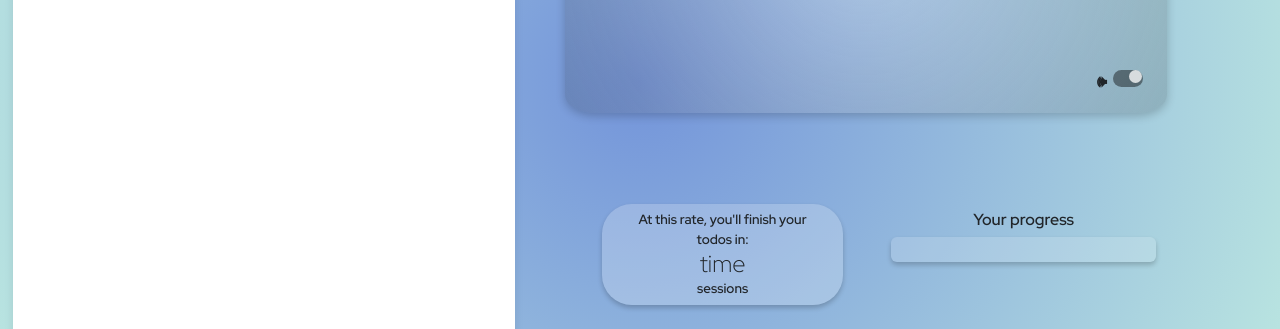
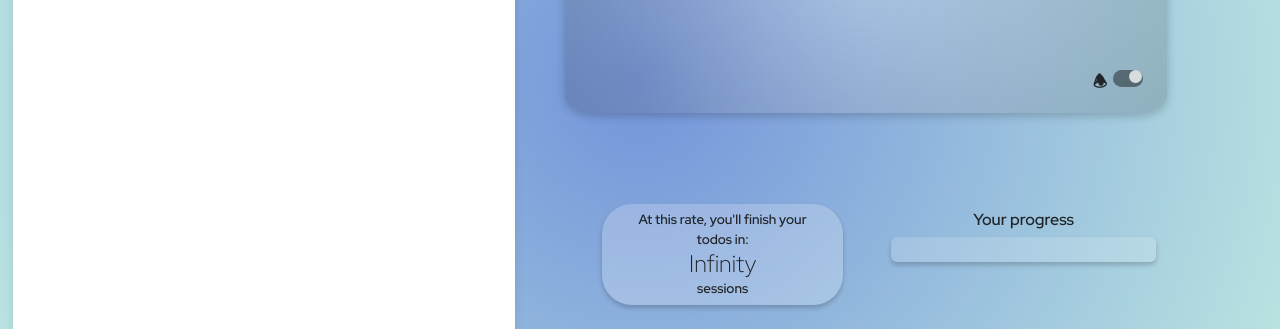
Before and after one commit to lielbidago/Todo-Pomodoro, a React (Create React App) app: page /Todos-and-pomodoro in a window 1280 px wide. Shown: the part 319-648 px from the top of the page. Built offline with nearby package versions, Linux system fonts and the light colour scheme.

Commit message:
added completion forcast functionality

```diff
--- a/src/components/CompletionForcast.tsx
+++ b/src/components/CompletionForcast.tsx
@@ -1,11 +1,11 @@
 
 
-export function CompletionForcast(){
+export function CompletionForcast({CompletionForcastEval}){
 
     return (
         <div className="CompletionForcast">
             <label htmlFor="CompletionForcast-title">At this rate, you'll finish your todos in:</label>
-            <h4>time</h4>
+            <h4>{CompletionForcastEval()}</h4>
             sessions
         </div>
     );
--- a/src/components/PomodoroTimer.tsx
+++ b/src/components/PomodoroTimer.tsx
@@ -20,7 +20,9 @@ interface PomodoroTimer{
     updateSessionAndBreakLen():void,
     timerBell: HTMLAudioElement,
     toggleSoundOn():void,
-    soundOn:boolean
+    soundOn:boolean,
+    setLastSessionTaskCount():void,
+    calculateCurSessionRate():void
 }
 
 function formatTimer(timer: number){
@@ -39,7 +41,8 @@ export function PomodoroTimer(props:PomodoroTimer){
     const {timer, timerMode, startTimer, timerStatus,
     changeTime, pauseTimer, resumeTimer, changeTimerModes,
     sessionsLoop, sessionLen, breakLen,
-     setTimerTime, updateSessionAndBreakLen, timerBell, toggleSoundOn, soundOn }
+     setTimerTime, updateSessionAndBreakLen, timerBell, toggleSoundOn,
+      soundOn, setLastSessionTaskCount, calculateCurSessionRate }
     = props
 
     function playBell(){
@@ -57,9 +60,11 @@ export function PomodoroTimer(props:PomodoroTimer){
     useEffect(()=>{
 
         if(timer === 0 && timerStatus){
+
             if(soundOn){
                 playBell()
             }
+            calculateCurSessionRate()
             pauseTimer()
 
 
@@ -73,7 +78,6 @@ export function PomodoroTimer(props:PomodoroTimer){
             if(sessionsLoop){
                 startTimer();
             }
-
 
         }
 
@@ -107,6 +111,11 @@ export function PomodoroTimer(props:PomodoroTimer){
         }
     }
 
+    function handleStartTimer(event: React.MouseEvent<HTMLElement>){
+        setLastSessionTaskCount()
+        startTimer()
+    }
+
     return (
         <div className="pomodoro-timer">
             <div className="timer">
@@ -117,11 +126,11 @@ export function PomodoroTimer(props:PomodoroTimer){
                         {timerStatus? <button className='btn btn-outline-light' onClick={pauseTimer}>pause</button>:
                         <button className='btn btn-outline-light' onClick={resumeTimer}>resume</button>}
 
-                        <button className='btn btn-outline-light' onClick={startTimer}>{timerStatus?'restart':'start'}</button>
+                        <button className='btn btn-outline-light' onClick={handleStartTimer}>{timerStatus?'restart':'start'}</button>
                     </div>
                 </div>
                 <div className="sound">
-                🕪
+                🕭
                         <label className="switch">
                             <input type='checkbox' checked={soundOn} onChange={()=>{toggleSoundOn()}}></input>
                             <span className="slider round"></span>
--- a/src/components/TodoLI.tsx
+++ b/src/components/TodoLI.tsx
@@ -29,7 +29,7 @@ export function TodoLI(props: TodoLIProps){
     }
 
     return (
-        <li className="Todo-li" id={'li-'+ id.toString()}>
+        <li className="Todo-li" draggable id={'li-'+ id.toString()}>
             {!showInput?
             <div className='checkbox-wrapper-11'>
                 <input className="toggle" type="checkbox" checked={completed} onChange = {()=>changeStatusTodo(id)}></input>
--- a/src/components/TodoPomodoroList.tsx
+++ b/src/components/TodoPomodoroList.tsx
@@ -96,12 +96,14 @@ export function TodoPomodoList(props: TodoPomodoListProps){
                 <input ref={inputRef} autoFocus placeholder={'Enter a task here...'} onKeyUp={onTaskEnter}/>
                 <button type="button" className="btn btn-outline-dark" onClick={onEnterTask}>add task</button>
             </div>
-            <ul className="my-todos">
+            <div className="my-todos" >
+            <ul >
                 {todoList.map((td:itodoLi)=> (<TodoLI todo={td} key={td.id} changeStatusTodo={changeStatusTodo} editTask={editTask} deleteTodo={deleteTodo}/>))}
             </ul>
+            </div>
             <div className="todos-footer">
                 <div className="completed">completed: {completedTasksCount}</div>
-                <div className="all">all:{todoList.length}</div>
+                <div className="all">all: {todoList.length}</div>
                 <div className="export-to-excel">
                     <button type="button" className="btn btn-outline-dark" onClick={()=>{exportTodoListFile()}}>export to excel</button>
                 </div>
--- a/src/pages/ListAndTimer.tsx
+++ b/src/pages/ListAndTimer.tsx
@@ -27,14 +27,28 @@ export function ListAndTimer(){
         , completedTasksCount, updateCompletedTasks, updateTodosTitle}
         = TodosListHook()
 
-    const [lastSessionsRate, setLastSessionsRate] = useState([])
 
-    function getSessionStats(){
+    const [completedTasksCounter, setCompletedTasksCounter] = useState(0)
+    const [overallTaskRate, setOverallTaskRate] = useState(0)
+    const [sessionNum, setSessionNum] = useState(0)
+
+
+    function setLastSessionTaskCount(){
+        setCompletedTasksCounter(completedTasksCount)
+
+    }
+
+    function calculateCurSessionRate(){
+        const completedTasksCurRate = (completedTasksCount - completedTasksCounter)/sessionLen
+        setOverallTaskRate((overallTaskRate + completedTasksCurRate)/(sessionNum+1))
+        setSessionNum(sessionNum + 1)
 
     }
 
 
-
+    function CompletionForcastEval(){
+        return Math.round((todoList.length - completedTasksCount)/(overallTaskRate*sessionLen))
+    }
 
     return (
         <div className="ListAndTimer" >
@@ -58,13 +72,15 @@ export function ListAndTimer(){
                 timerBell={timerBell}
                 soundOn={soundOn}
                 toggleSoundOn = {toggleSoundOn}
+                setLastSessionTaskCount={setLastSessionTaskCount}
+                calculateCurSessionRate={calculateCurSessionRate}
 
              />
 
 
             <div className="updates">
                 <ProgressBarP progressValue={progressValue()}/>
-                <CompletionForcast/>
+                <CompletionForcast CompletionForcastEval={CompletionForcastEval}/>
             </div>
 
             <TodoPomodoList todoList={todoList}
```
